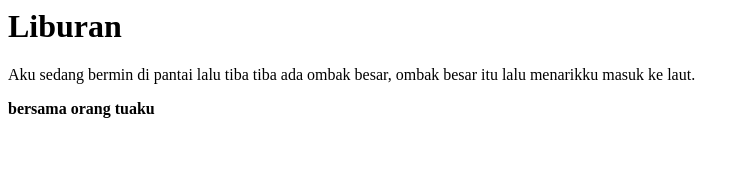
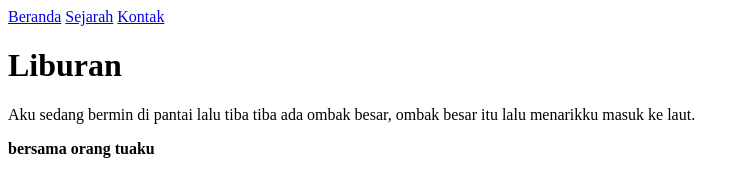
Before and after one commit to ssalmaa155/Latihan-HTML, a plain HTML site: page index.html in a window 1280 px wide. Shown: the whole page, without its empty margins (0-750 px from the left). Drawn offline with Linux system fonts and the light colour scheme.

Commit message:
Update index.html

```diff
--- a/index.html
+++ b/index.html
@@ -1,3 +1,8 @@
+<nav>
+  <a href="home">Beranda<a/>
+  <a href="history">Sejarah</a>
+  <a href="contact">Kontak<a/>
+</nav>
 <h1>Liburan</h1>
 <p>Aku sedang bermin di pantai lalu tiba tiba ada ombak besar,
   ombak besar itu lalu menarikku masuk ke laut.</p>
```
